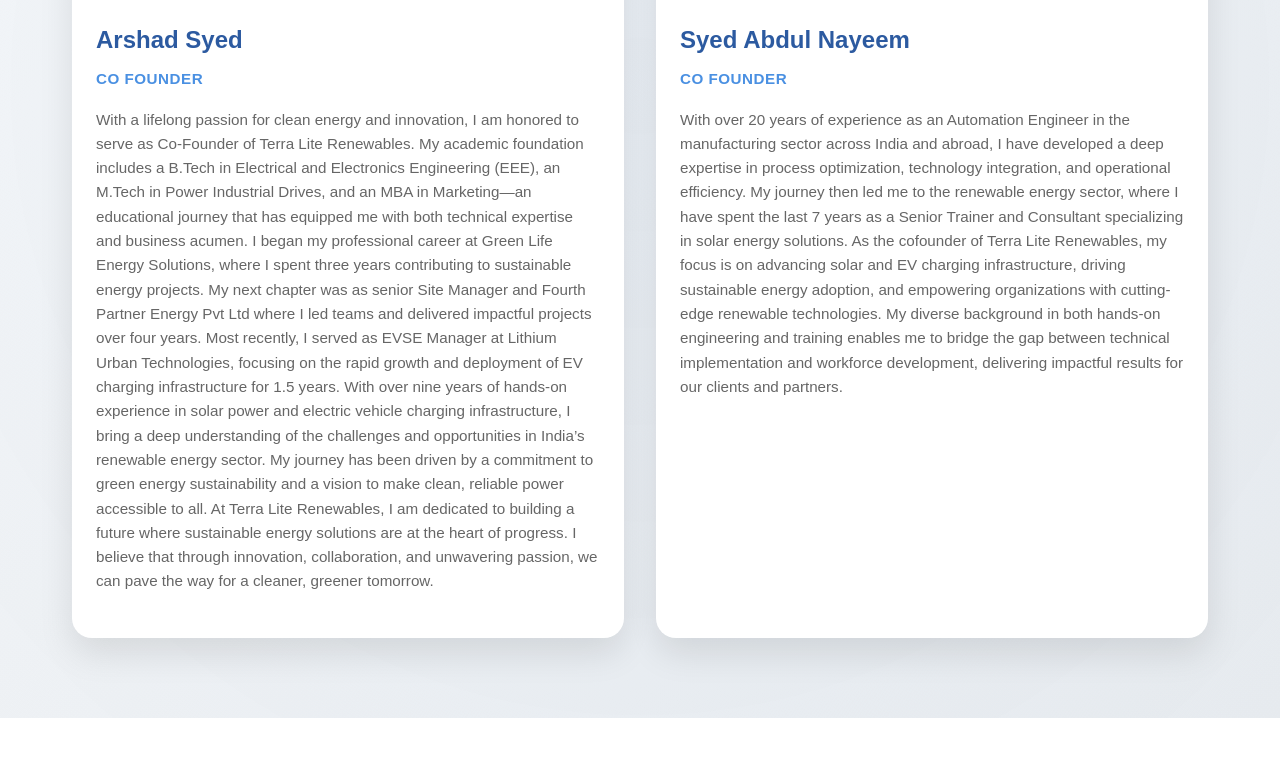
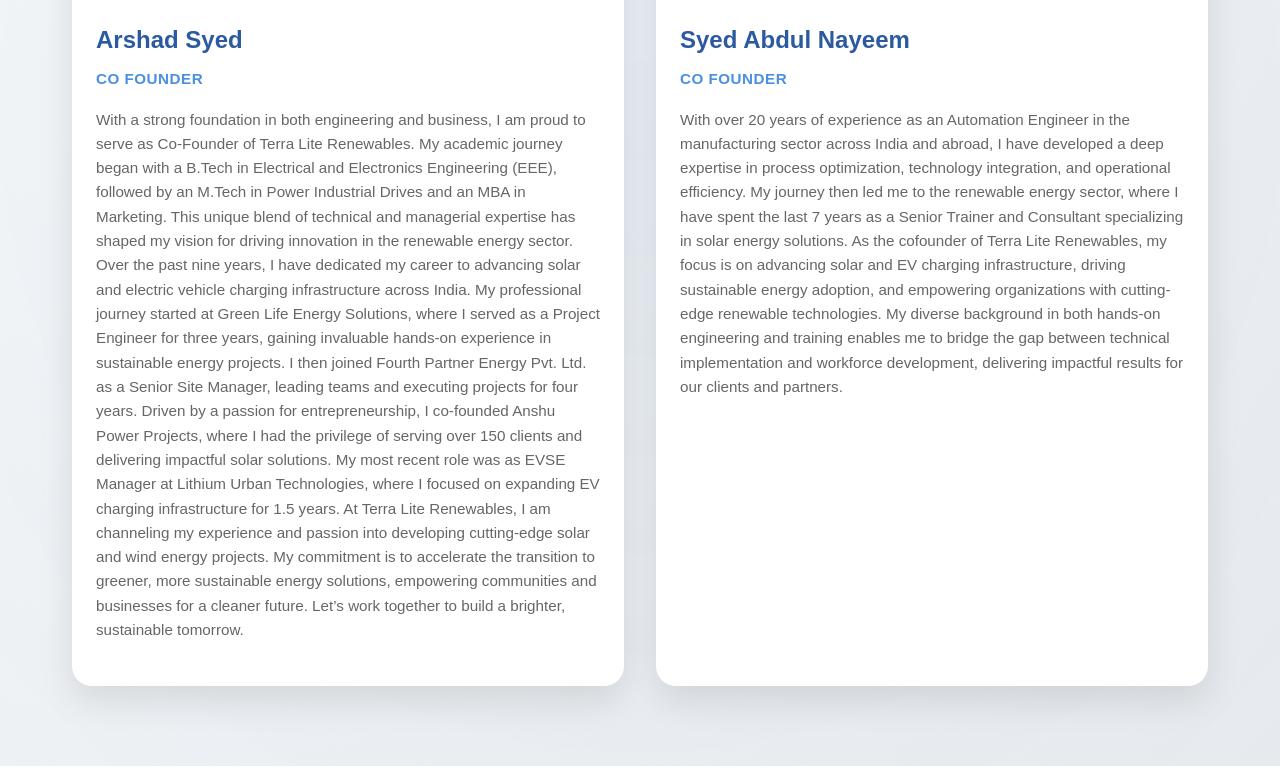
Before and after one commit to mohammedsamiuddin01/TerraLiteRenewables, a plain HTML site: page index.html in a window 1280 px wide. Shown: the part 2327-3100 px from the top of the page. Drawn offline with Linux system fonts and the light colour scheme.

Commit message:
Updated About Co founder

```diff
--- a/index.html
+++ b/index.html
@@ -150,10 +150,11 @@
               <h3>Arshad Syed</h3>
               <p class="founder-title">Co Founder</p>
               <div class="founder-details">
-                <p>With a lifelong passion for clean energy and innovation, I am honored to serve as Co-Founder of Terra Lite Renewables. My academic foundation includes a B.Tech in Electrical and Electronics Engineering (EEE), an M.Tech in Power Industrial Drives, and an MBA in Marketing—an educational journey that has equipped me with both technical expertise and business acumen.
-I began my professional career at Green Life Energy Solutions, where I spent three years contributing to sustainable energy projects. My next chapter was as senior Site Manager and Fourth Partner Energy Pvt  Ltd where I led teams and delivered impactful projects over four years. Most recently, I served as EVSE Manager at Lithium Urban Technologies, focusing on the rapid growth and deployment of EV charging infrastructure for 1.5 years.
-With over nine years of hands-on experience in solar power and electric vehicle charging infrastructure, I bring a deep understanding of the challenges and opportunities in India’s renewable energy sector. My journey has been driven by a commitment to green energy sustainability and a vision to make clean, reliable power accessible to all.
-At Terra Lite Renewables, I am dedicated to building a future where sustainable energy solutions are at the heart of progress. I believe that through innovation, collaboration, and unwavering passion, we can pave the way for a cleaner, greener tomorrow.</p>
+                <p>With a strong foundation in both engineering and business, I am proud to serve as Co-Founder of Terra Lite Renewables. My academic journey began with a B.Tech in Electrical and Electronics Engineering (EEE), followed by an M.Tech in Power Industrial Drives and an MBA in Marketing. This unique blend of technical and managerial expertise has shaped my vision for driving innovation in the renewable energy sector.
+Over the past nine years, I have dedicated my career to advancing solar and electric vehicle charging infrastructure across India. My professional journey started at Green Life Energy Solutions, where I served as a Project Engineer for three years, gaining invaluable hands-on experience in sustainable energy projects. I then joined Fourth Partner Energy Pvt. Ltd. as a Senior Site Manager, leading teams and executing projects for four years.
+Driven by a passion for entrepreneurship, I co-founded Anshu Power Projects, where I had the privilege of serving over 150 clients and delivering impactful solar solutions. My most recent role was as EVSE Manager at Lithium Urban Technologies, where I focused on expanding EV charging infrastructure for 1.5 years.
+At Terra Lite Renewables, I am channeling my experience and passion into developing cutting-edge solar and wind energy projects. My commitment is to accelerate the transition to greener, more sustainable energy solutions, empowering communities and businesses for a cleaner future.
+Let’s work together to build a brighter, sustainable tomorrow.</p>
               </div>
             </div>
           </div>
```
